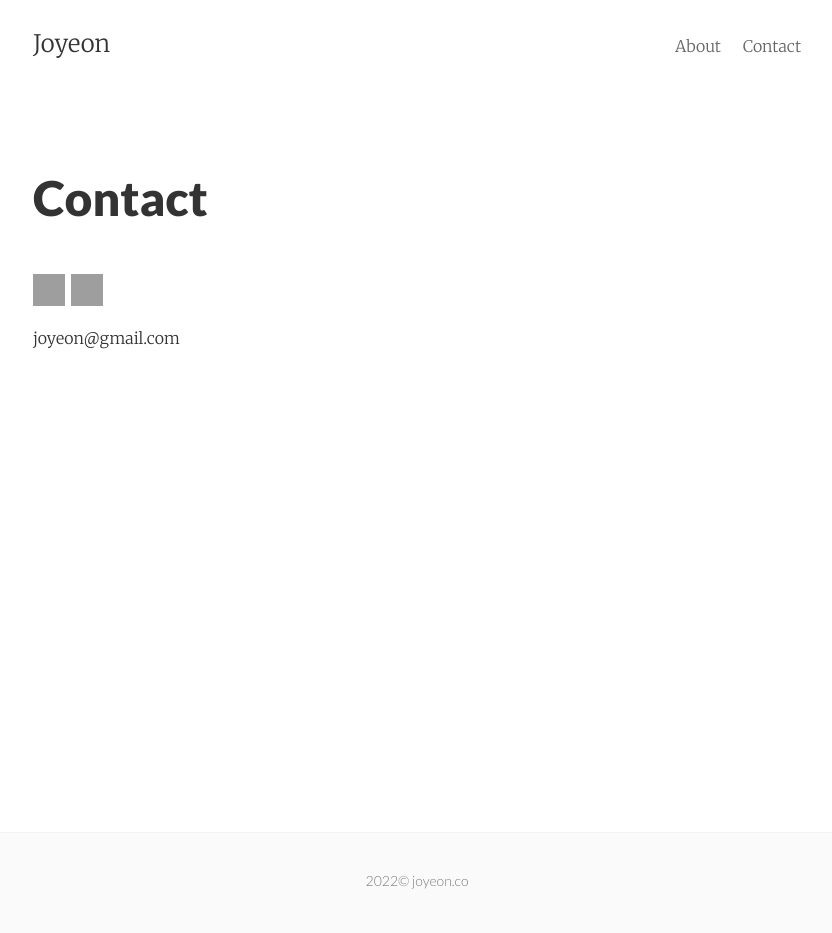
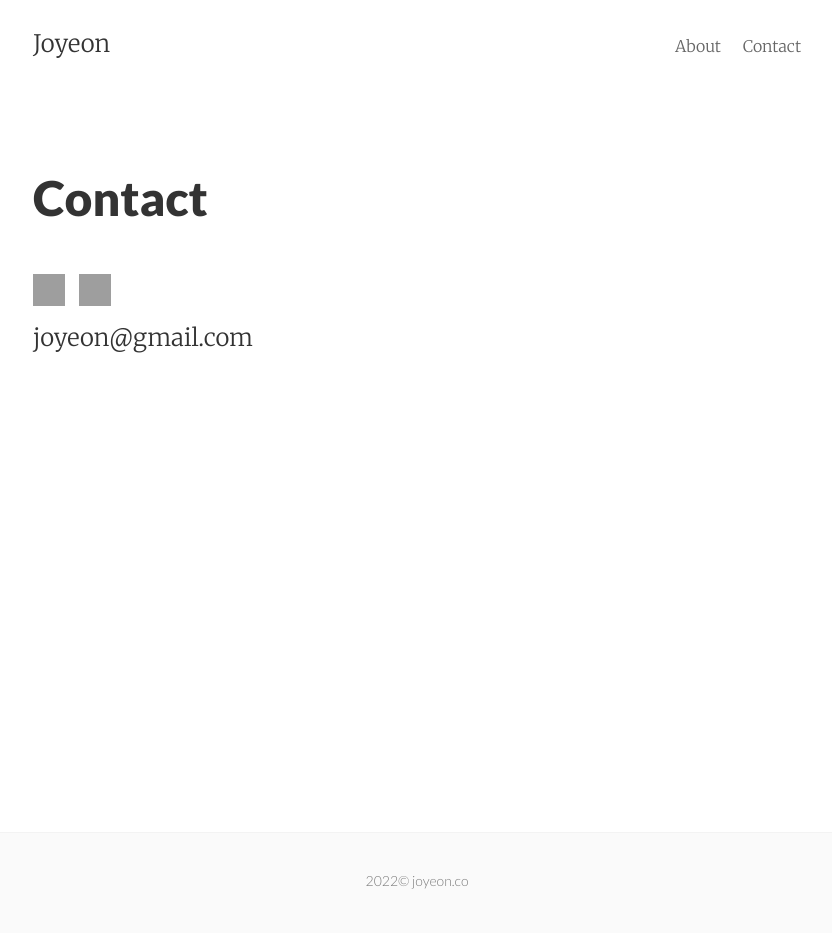
Before and after one commit to joyeon/joyeon.github.io, a Jekyll site: the page built from contact.html, in a window 1280 px wide. Shown: the whole page, without its empty margins (223-1055 px from the left). Built offline with Jekyll 4.4.1, drawn with Linux system fonts in a browser that asks for light colours; grey boxes are pictures that could not be loaded.

Commit message:
Update contact.html

```diff
--- a/contact.html
+++ b/contact.html
@@ -4,7 +4,7 @@ title: Contact
 permalink: /contact/
 ---
 <div class="py2">
-  <div class="social-icons">
+  <div class="social-icons" style="display: flex; gap: 14px;">
     <a href="https://www.linkedin.com/in/joyeon" target="_blank">
       <img src="https://s.magecdn.com/social/64w/mb-linkedin.png" style="width: 32px; height: 32px;" />
     </a>
@@ -12,5 +12,5 @@ permalink: /contact/
       <img src="https://s.magecdn.com/social/64w/mb-instagram.png" style="width: 32px; height: 32px;" />
     </a>
   </div>
-  <div style="margin-top: 16px; font-size: 16px;">joyeon@gmail.com</div>
+  <div style="margin-top: 16px;">joyeon@gmail.com</div>
 </div>
```
